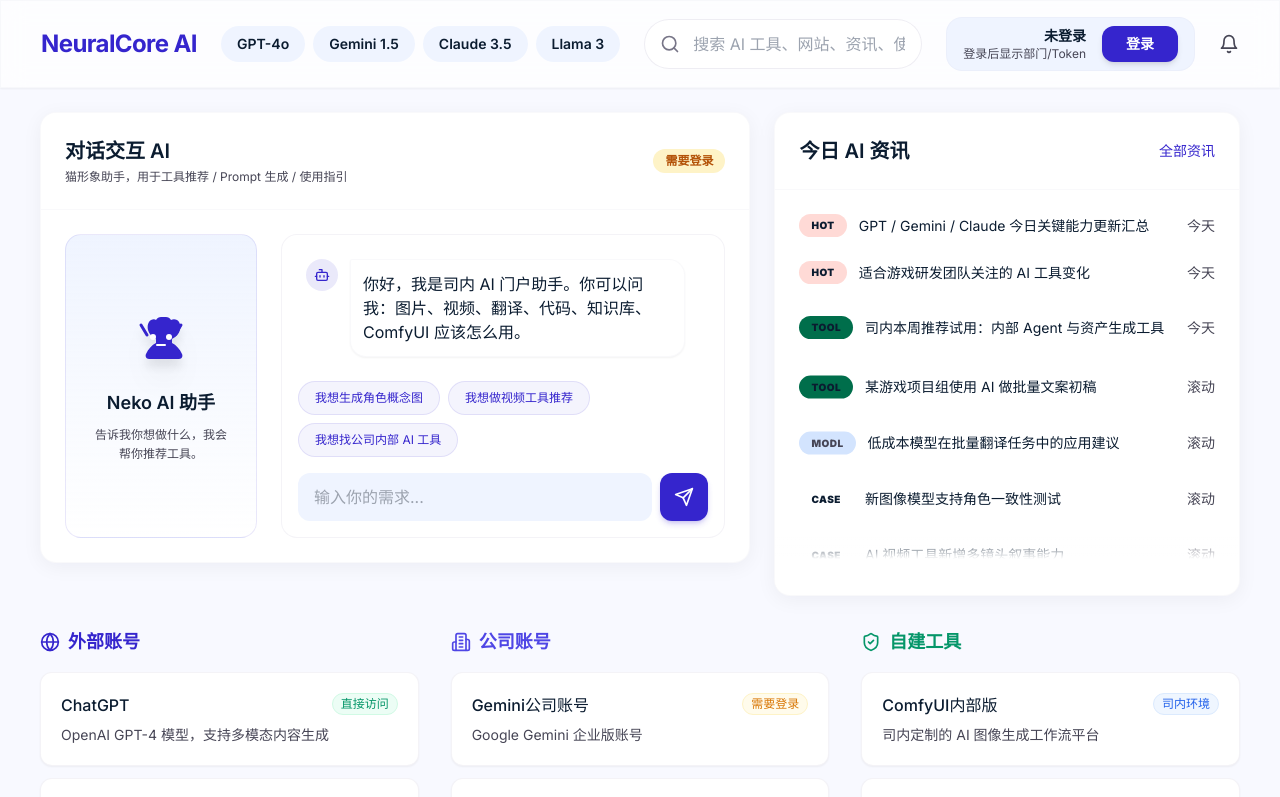
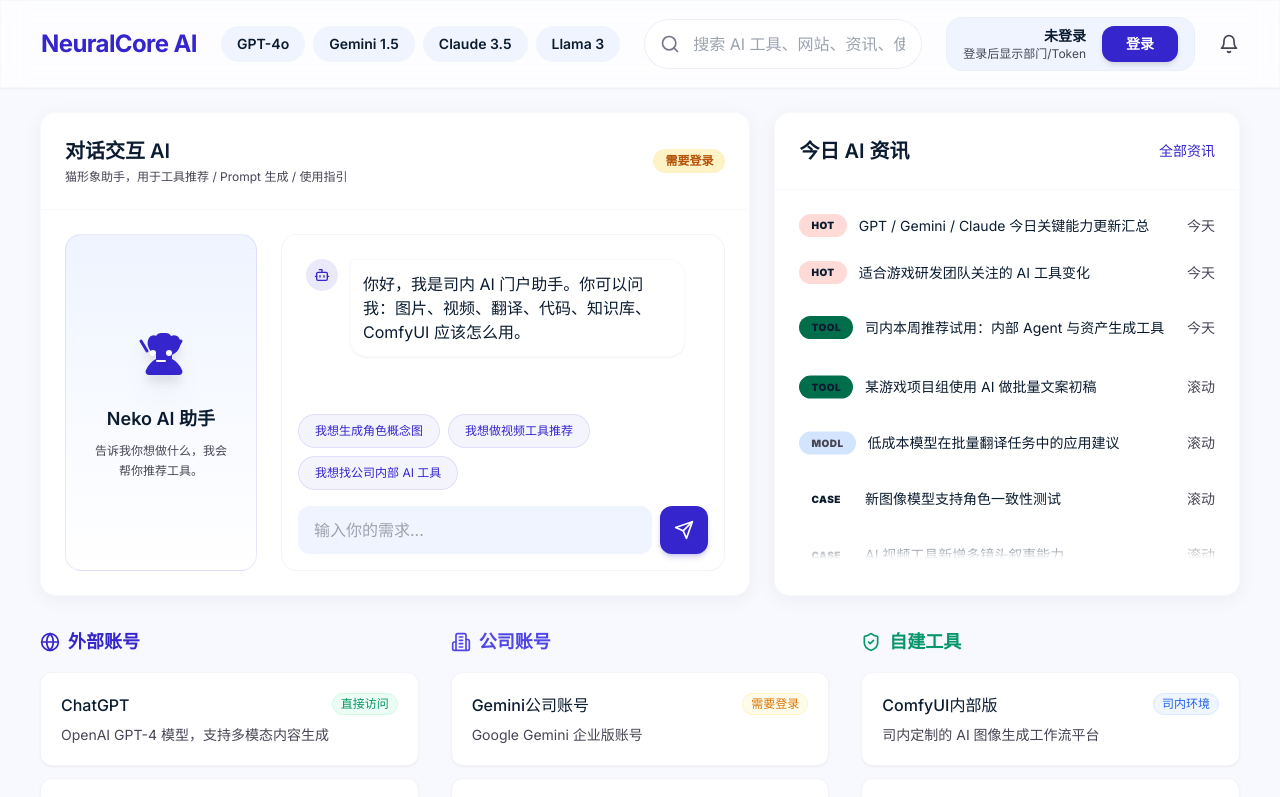
Before and after one commit to fmxs/fmxs, a Next.js app: page / in a window 1280 px wide. Shown: the top 797 px of the page. Built offline with nearby package versions, Linux system fonts and the light colour scheme.

Commit message:
fix(ui): sync AIChatCard height with NewsCard in HeroSection using absolute positioning

```diff
--- a/components/AIChatCard.tsx
+++ b/components/AIChatCard.tsx
@@ -82,7 +82,7 @@ export default function AIChatCard() {
   }
 
   return (
-    <article className="bg-surface-container-lowest rounded-2xl border border-outline-variant/10 shadow-[0_4px_20px_rgba(15,23,42,0.05)] overflow-hidden flex flex-col max-h-[700px]">
+    <article className="h-full bg-surface-container-lowest rounded-2xl border border-outline-variant/10 shadow-[0_4px_20px_rgba(15,23,42,0.05)] overflow-hidden flex flex-col">
       {/* Card Header */}
       <div className="p-6 border-b border-outline-variant/10 flex justify-between items-center bg-white/50 shrink-0">
         <div>
@@ -118,7 +118,7 @@ export default function AIChatCard() {
           {/* Messages - isolated scroll container */}
           <div className="flex-1 min-h-0 overflow-hidden flex flex-col">
             <div
-              className="flex-1 overflow-y-auto mb-4 p-2 max-h-[440px] overscroll-contain"
+              className="flex-1 overflow-y-auto mb-4 p-2 overscroll-contain"
               style={{ overscrollBehavior: 'contain' }}
               onScroll={handleScroll}
             >
--- a/components/HeroSection.tsx
+++ b/components/HeroSection.tsx
@@ -5,8 +5,10 @@ export default function HeroSection() {
   return (
     <section className="grid grid-cols-1 lg:grid-cols-10 gap-6 items-stretch">
       {/* AI Chat Card (60%) */}
-      <div className="lg:col-span-6">
-        <AIChatCard />
+      <div className="lg:col-span-6 lg:relative">
+        <div className="h-[600px] lg:h-full lg:absolute lg:inset-0">
+          <AIChatCard />
+        </div>
       </div>
 
       {/* News Card (40%) */}
```
